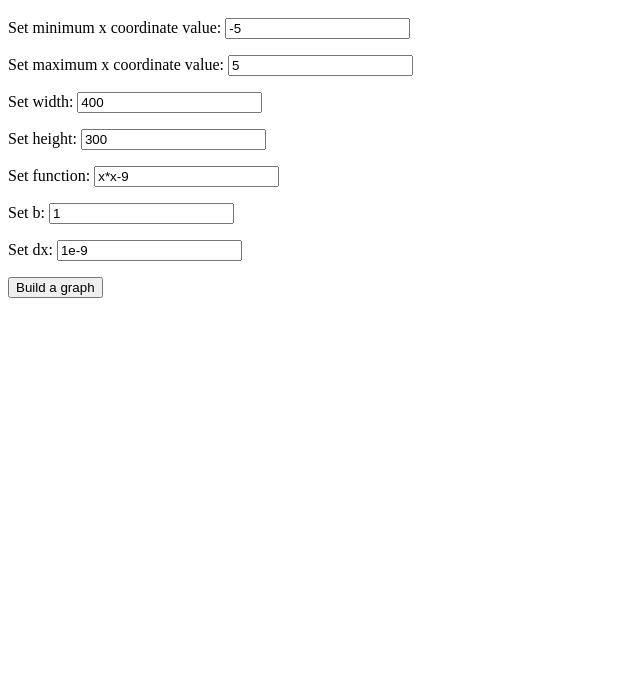
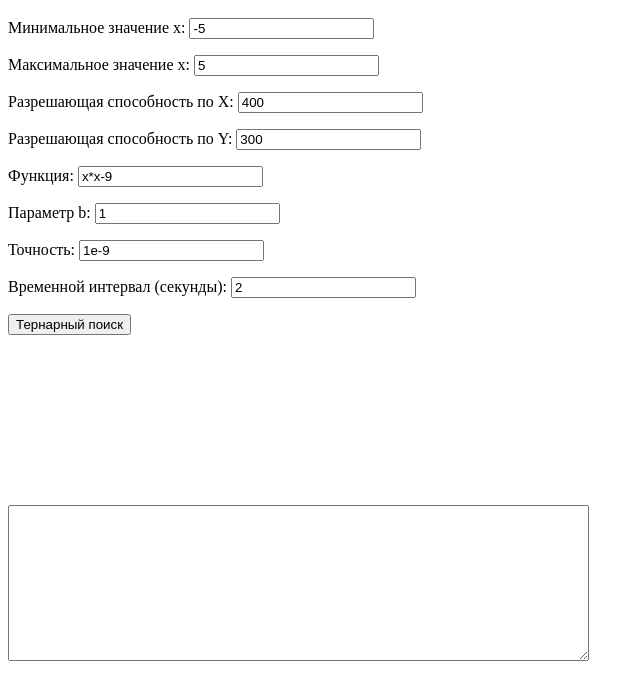
Before and after one commit to Vilazi/TernarySearch, a plain HTML site: page index.html in a window 1280 px wide. Shown: the part 120-800 px from the top of the page, without its empty margins (0-644 px from the left). Drawn offline with Linux system fonts and the light colour scheme.

Commit message:
Update index.html

```diff
--- a/index.html
+++ b/index.html
@@ -9,19 +9,18 @@
 <body>
 <h1>Захаренко Владимир. Задача 4.5</h1>
 <h1>Визуализировать тeрнарный поиск</h1>
-<p>Set minimum x coordinate value: <input name="parameters" id="xmin" maxlength="40" autocomplete="on" value="-5"></p>
-<p>Set maximum x coordinate value: <input name="parameters" id="xmax" maxlength="40" autocomplete="on" value="5"></p>
-<!--<p>Set minimum y coordinate value: <input name="parameters" id="ymin" maxlength="40" autocomplete="on" value="-10"></p>-->
-<!--<p>Set maximum y coordinate value: <input name="parameters" id="ymax" maxlength="40" autocomplete="on" value="10"></p>-->
-<p>Set width: <input name="parameters" id="width" maxlength="40" autocomplete="on" value="400"></p>
-<p>Set height: <input name="parameters" id="height" maxlength="40" autocomplete="on" value="300"></p>
-<p>Set function: <input name="parameters" id="function" maxlength="200" autocomplete="on" value="x*x-9"></p>
-<p>Set b: <input name="parameters" id="b" maxlength="40" autocomplete="on" value="1"></p>
-<p>Set dx: <input name="parameters" id="dx" maxlength="40" autocomplete="on" value="1e-9"></p>
-<script src="main.js"></script>
-<p><input type="button" onclick="printPicture();" value="Build a graph"></p>
-<!--<p><input type="button" onclick="if(typeof grafic != 'undefined') Autodraw(grafic);" value="Set min and max y coordinate values as min and max function values"></p>-->
-<canvas id="canvas"></canvas>
+<p>Минимальное значение х: <input name="parameters" id="xmin" maxlength="40" autocomplete="on" value="-5"></p>
+<p>Максимальное значение х: <input name="parameters" id="xmax" maxlength="40" autocomplete="on" value="5"></p>
+<p>Разрешающая способность по Х: <input name="parameters" id="width" maxlength="40" autocomplete="on" value="400"></p>
+<p>Разрешающая способность по Y: <input name="parameters" id="height" maxlength="40" autocomplete="on" value="300"></p>
+<p>Функция: <input name="parameters" id="function" maxlength="200" autocomplete="on" value="x*x-9"></p>
+<p>Параметр b: <input name="parameters" id="b" maxlength="40" autocomplete="on" value="1"></p>
+<p>Точность: <input name="parameters" id="dx" maxlength="40" autocomplete="on" value="1e-9"></p>
+<p>Временной интервал (секунды): <input name="parameters" id="time" maxlength="40" autocomplete="on" value="2"></p>
+<script src="script.js"></script>
+<p><input type="button" onclick="printPicture();console.clear();" value="Тернарный поиск"></p>
+<canvas id="canvas"></canvas><br>
+<textarea id="Textarea" rows="10" cols="70" ></textarea>
 </body>
 
 </html>
```
